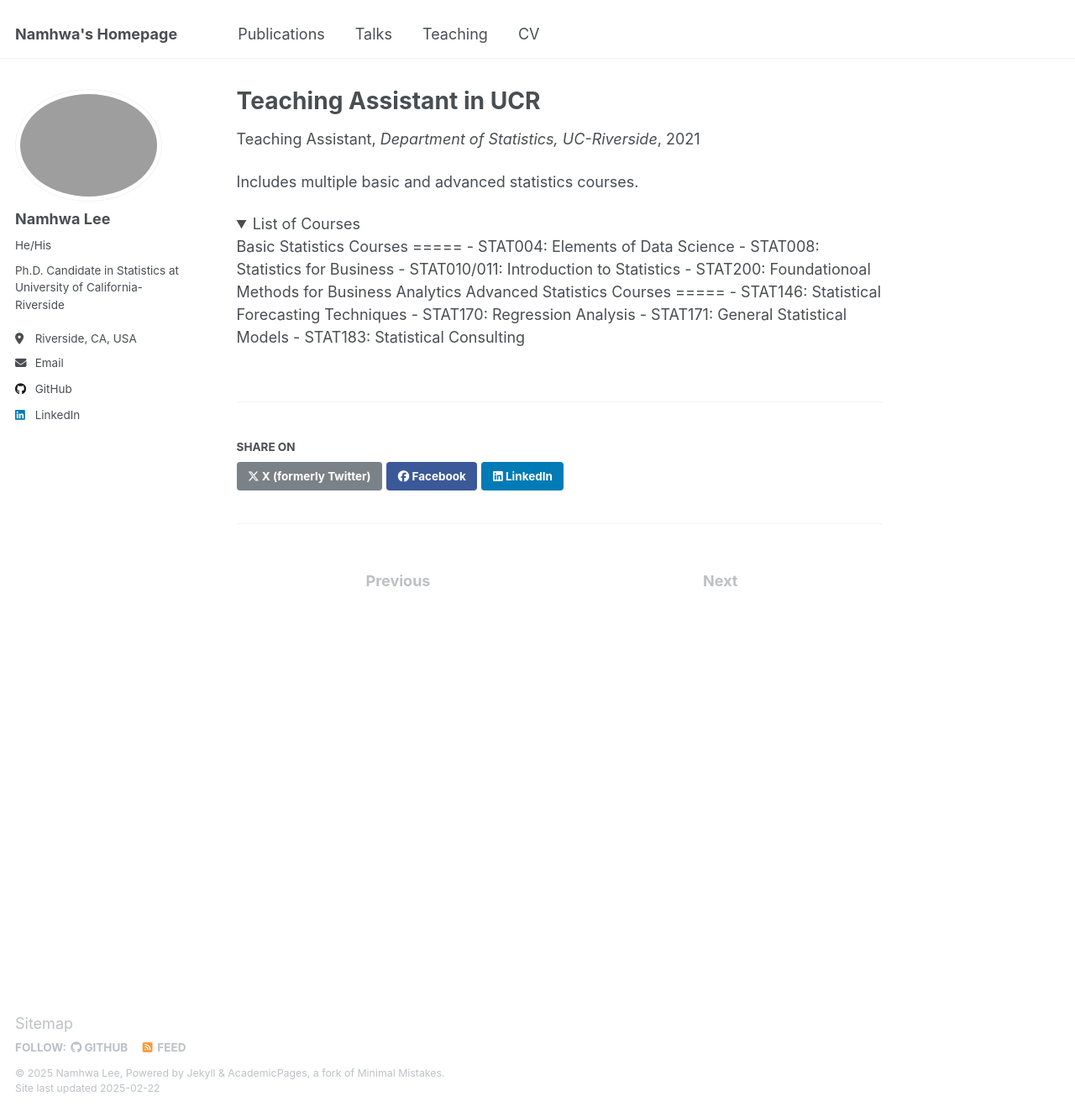
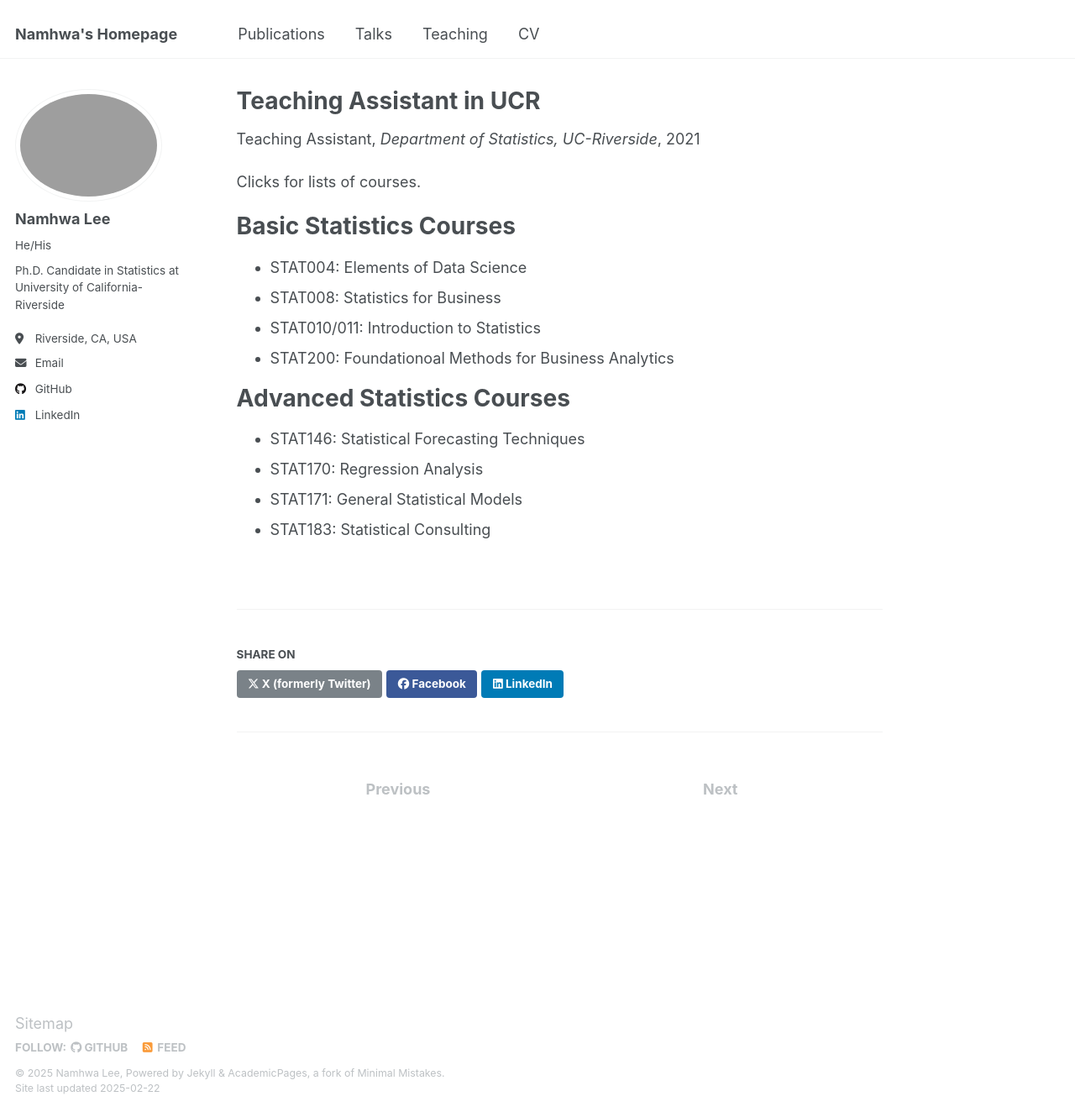
Before and after one commit to NamhwaLee/NamhwaLee.github.io, a Jekyll site: the page built from _teaching/teaching-UCR.md, in a window 1280 px wide and 1324 px high. Shown: the whole window at 84% size. Built offline with Jekyll 4.4.1, drawn with Linux system fonts in a browser that asks for light colours.

Commit message:
Update teaching-UCR.md

```diff
--- a/_teaching/teaching-UCR.md
+++ b/_teaching/teaching-UCR.md
@@ -8,11 +8,7 @@ date: 2021-09-28 ~ Present
 location: "Riverside, CA, USA"
 ---
 
-Includes multiple basic and advanced statistics courses.
-
-<details open>
-
-<summary>List of Courses</summary>
+Clicks for lists of courses.
 
 Basic Statistics Courses
 =====
@@ -29,5 +25,3 @@ Advanced Statistics Courses
 - STAT170: Regression Analysis
 - STAT171: General Statistical Models
 - STAT183: Statistical Consulting
-
-</details>
```
